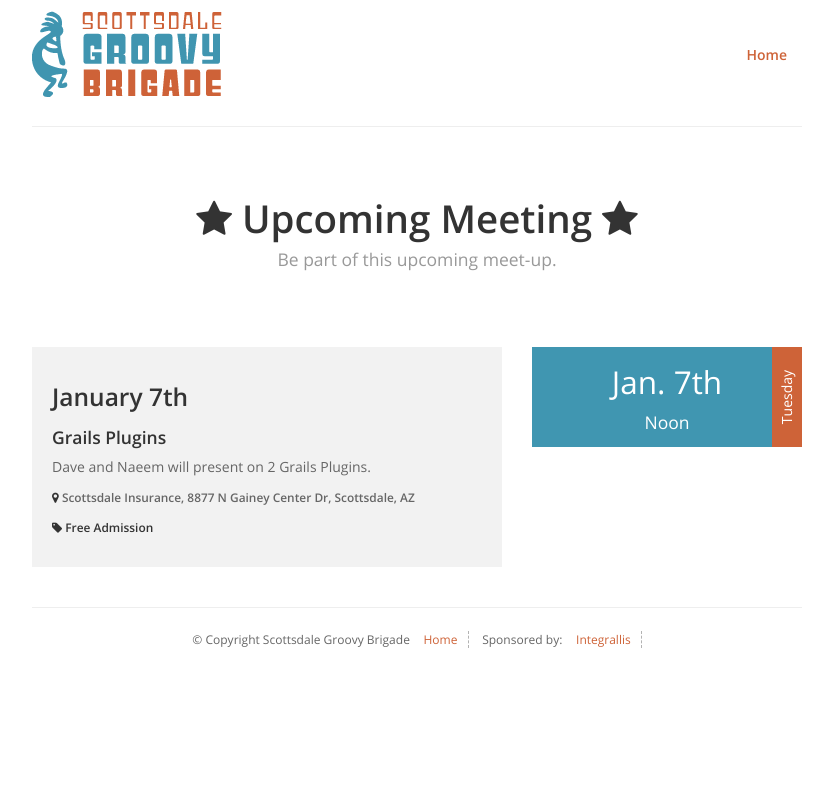
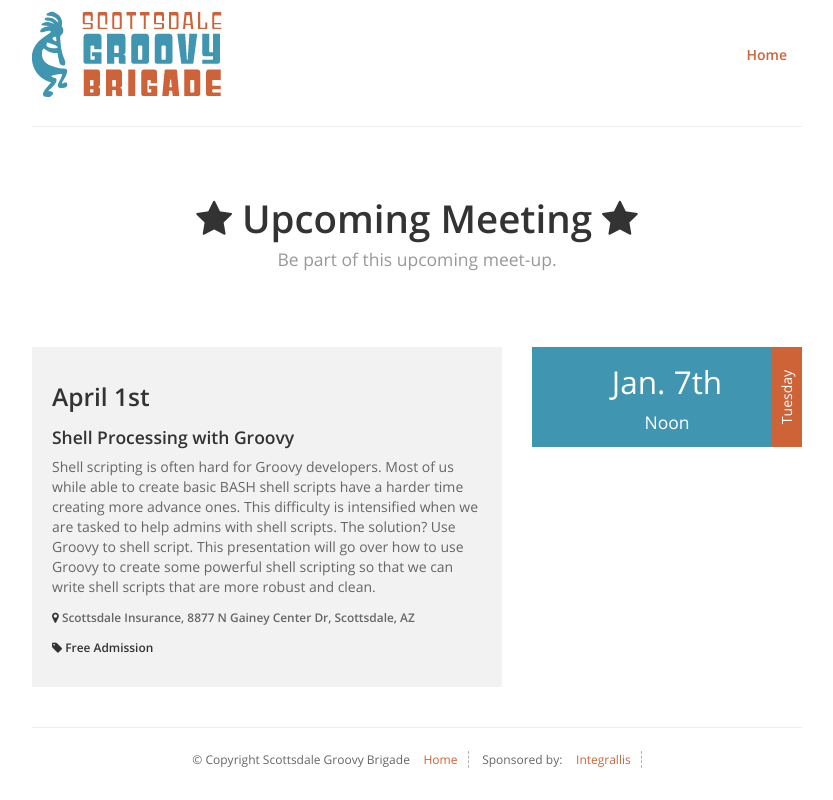
Before and after one commit to Scottsdale-Groovy/scottsdale-groovy.github.io, a plain HTML site: page index.html in a window 1280 px wide. Shown: the whole page, without its empty margins (223-1056 px from the left). Drawn offline with nearby package versions, Linux system fonts and the light colour scheme.

Commit message:
updated for new meeting

```diff
--- a/index.html
+++ b/index.html
@@ -56,9 +56,9 @@
         <div class="row upcoming-box">
           <div class="span5">
             <div class="desc">
-              <h3>January 7th</h3>
-              <h4>Grails Plugins</h4>
-              <p>Dave and Naeem will present on 2 Grails Plugins.</p>
+              <h3>April 1st</h3>
+              <h4>Shell Processing with Groovy</h4>
+              <p>Shell scripting is often hard for Groovy developers. Most of us while able to create basic BASH shell scripts have a harder time creating more advance ones. This difficulty is intensified when we are tasked to help admins with shell scripts. The solution? Use Groovy to shell script. This presentation will go over how to use  Groovy to create some powerful shell scripting so that we can write shell scripts that are more robust and clean.</p>
               <h6><i class="icon-map-marker"></i> <a href="http://tinyurl.com/d4nnl8r" target="_normal">Scottsdale Insurance, 8877 N Gainey Center Dr, Scottsdale, AZ</a></h6>
               <h6><i class="icon-tag"></i> Free Admission</h6>
             </div>
```
